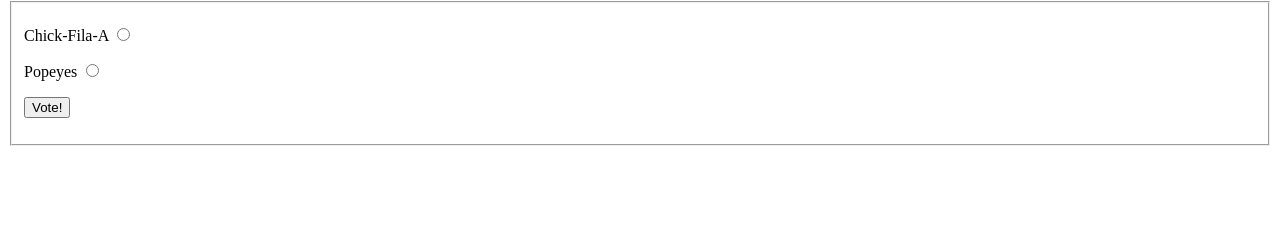
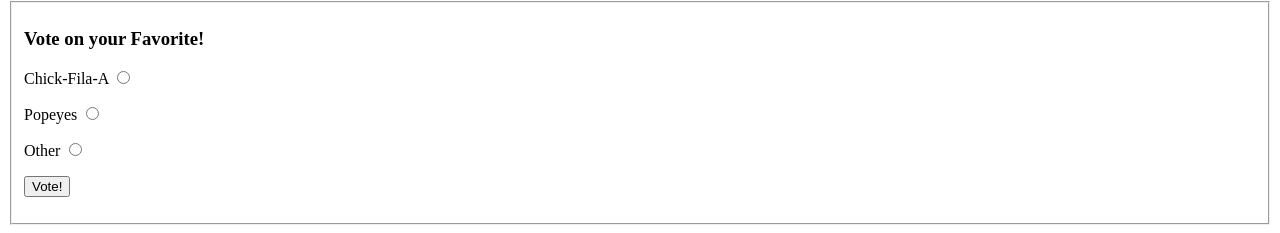
Before and after one commit to nmalcock/HTMLRecap, a plain HTML site: page index.html in a window 1280 px wide. Shown: the part 888-1121 px from the top of the page. Before the commit the page ends 1042 px from the top, so only its background shows below. Drawn offline with Linux system fonts and the light colour scheme.

Commit message:
Modified vote section

```diff
--- a/index.html
+++ b/index.html
@@ -48,7 +48,9 @@
         allowfullscreen>
     </iframe>
 
+
     <fieldset>
+        <h3>Vote on your Favorite!</h3>
         <p>
             <label for="chick">Chick-Fila-A</label>
             <input type="radio" name="sandwich" id="chick" value="chick" />
@@ -58,6 +60,10 @@
             <input type="radio" name="sandwich" id="pop" value="pop" />
         </p>
         <p>
+            <label for="other">Other</label>
+            <input type="radio" name="sandwich" id="other" value="other" />
+        </p>
+        <p>
             <button type="submit">Vote!</button>
         </p>
     </fieldset>
```
